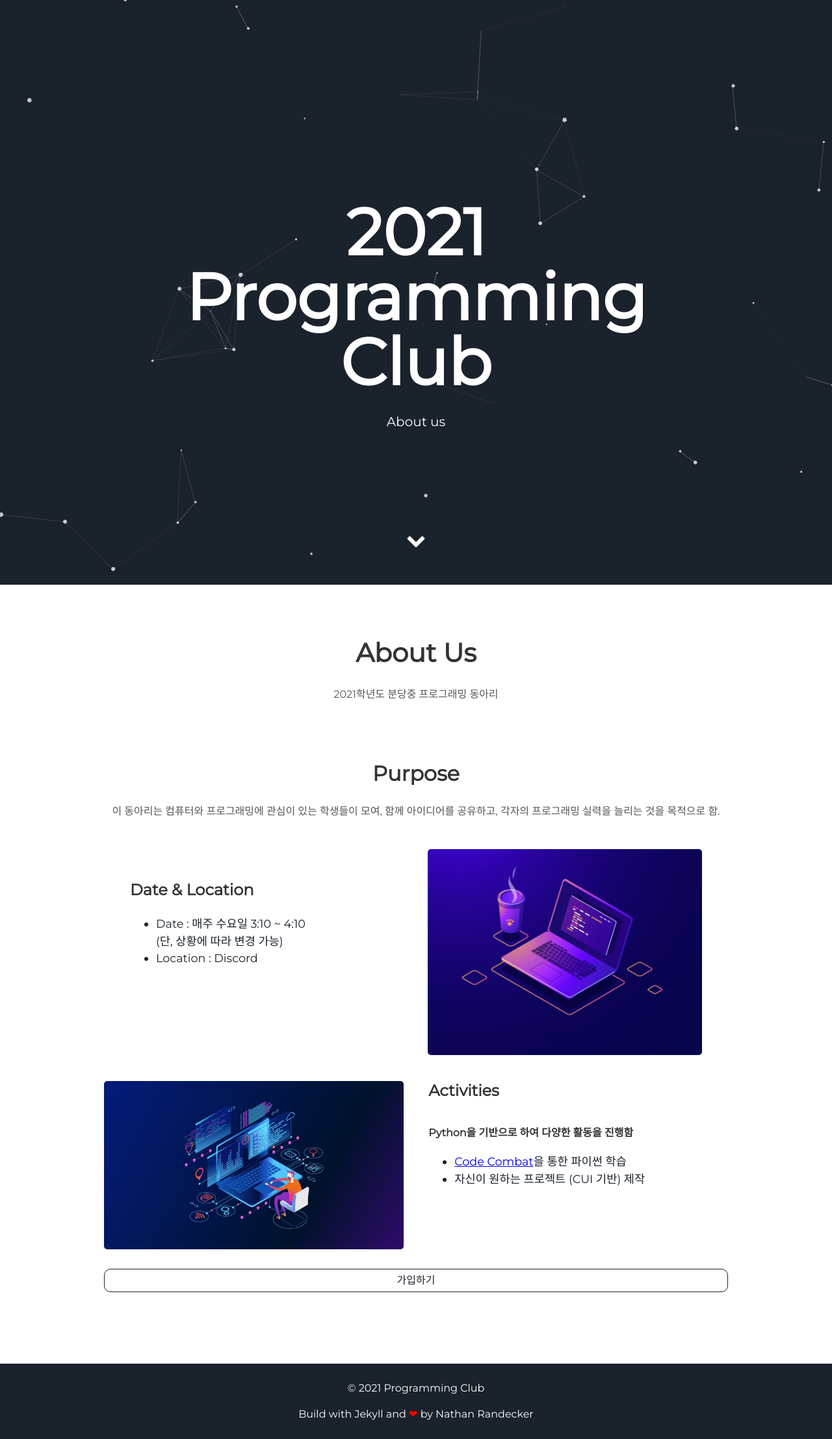
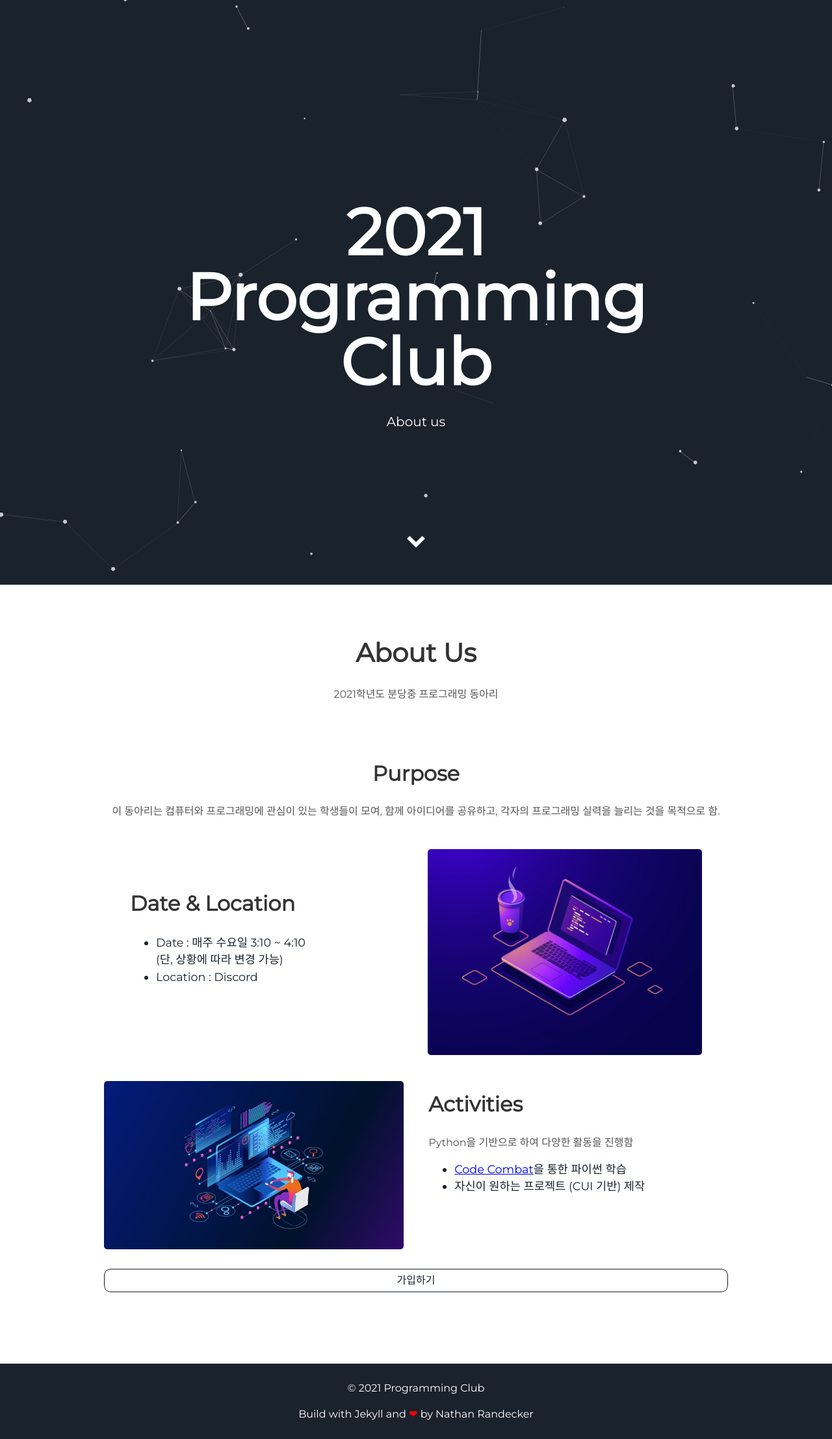
Before and after one commit to bundang-ms-2021/programming, a Jekyll site: the page built from index.html, in a window 1280 px wide. Shown: the whole page at 65% size. Built offline with Jekyll 4.4.1, drawn with Linux system fonts in a browser that asks for light colours.

```diff
--- a/_includes/project.html
+++ b/_includes/project.html
@@ -3,7 +3,7 @@
     <img alt="mountains" src="{{ "/assets/img/mountains.jpg" | prepend: site.baseurl }}" />
   </div>
   <div class="contents">
-    <h3> Date & Location </h3>
+    <h2> Date & Location </h2>
     <ul>
       <li>Date : 매주 수요일 3:10 ~ 4:10 <br>(단, 상황에 따라 변경 가능)</li>
       <li>Location : Discord</li>
@@ -15,8 +15,8 @@
     <img alt="mountains" src="{{ "/assets/img/skate.jpg" | prepend: site.baseurl }}" />
   </div>
   <div class="contents-right">
-    <h3> Activities </h3>
-    <h4> Python을 기반으로 하여 다양한 활동을 진행함 </h4>
+    <h2> Activities </h2>
+    Python을 기반으로 하여 다양한 활동을 진행함 <br>
     <ul>
       <li> <a href="https://www.youtube.com/watch?v=1zjaA13k-dA&ab_channel=CodeCombat">Code Combat</a>을 통한 파이썬 학습</li>
       <li> 자신이 원하는 프로젝트 (CUI 기반) 제작</li>
```
